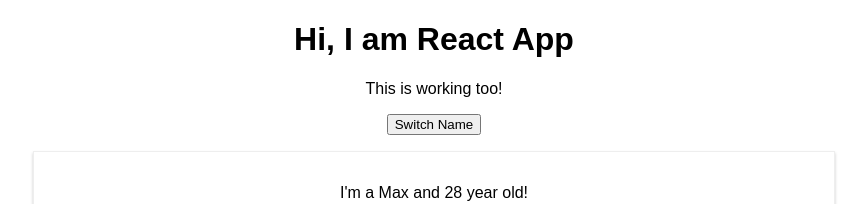
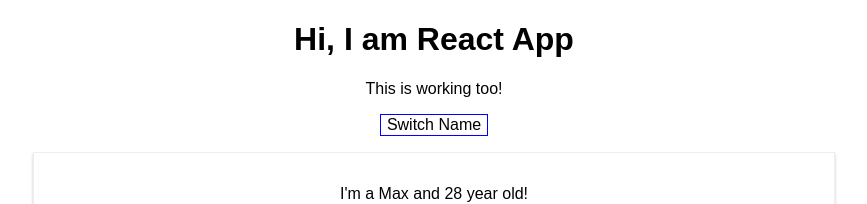
Before and after one commit to dongrerohan421/react-complete-guide, a React (Create React App) app: page / in a window 1280 px wide. Shown: the top 204 px of the page, without its empty margins (206-1073 px from the left). Built offline with nearby package versions, Linux system fonts and the light colour scheme.

Commit message:
working with Inline styles

```diff
--- a/src/App.js
+++ b/src/App.js
@@ -24,11 +24,21 @@
     };
 
     render() {
+        const style = {
+            backgroundColor: "white",
+            font: "inherit",
+            border: "1px solid blue",
+            adding: "8px",
+            cursor: "pointer"
+        };
         return (
             <div className="App">
                 <h1> Hi, I am React App </h1>
                 <p>This is working too!</p>
-                <button onClick={() => this.switchNameHandler("Maximilian!!")}>
+                <button
+                    style={style}
+                    onClick={() => this.switchNameHandler("Maximilian!!")}
+                >
                     Switch Name
                 </button>
                 <Person
```
